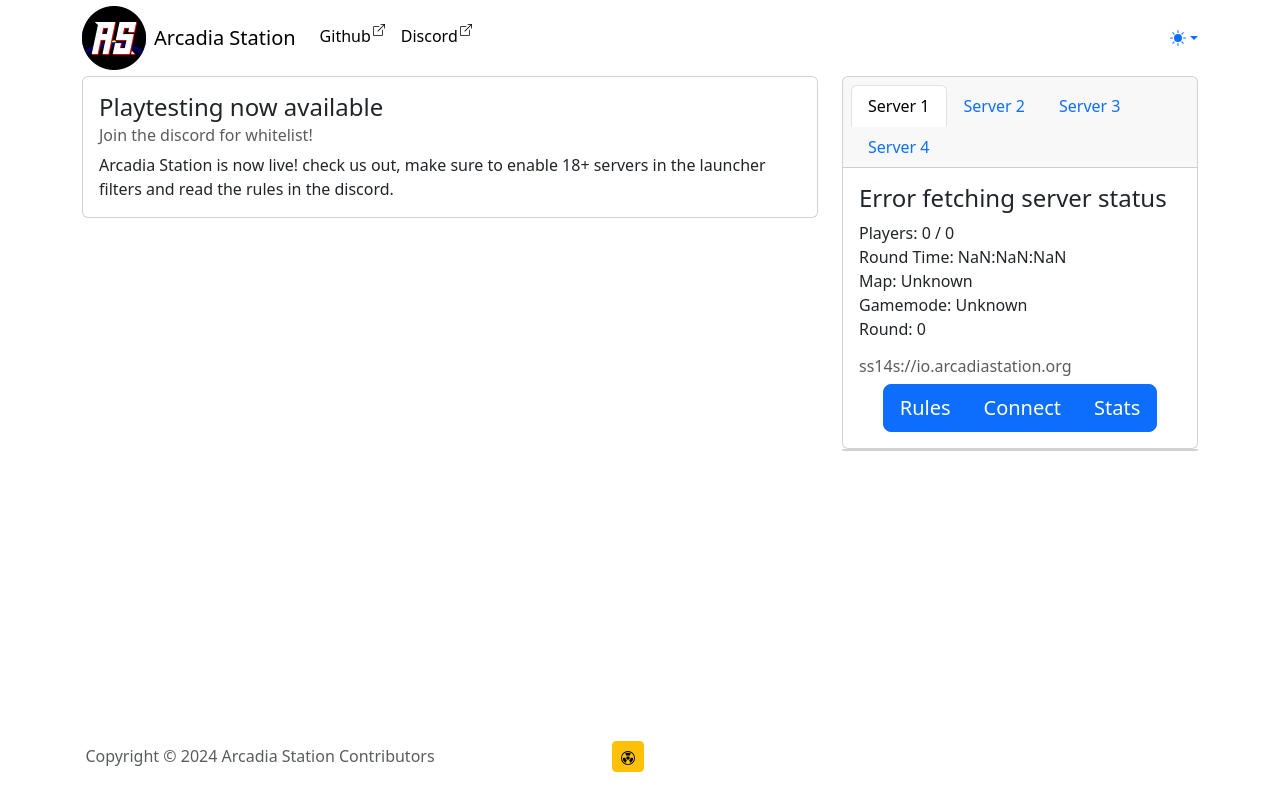
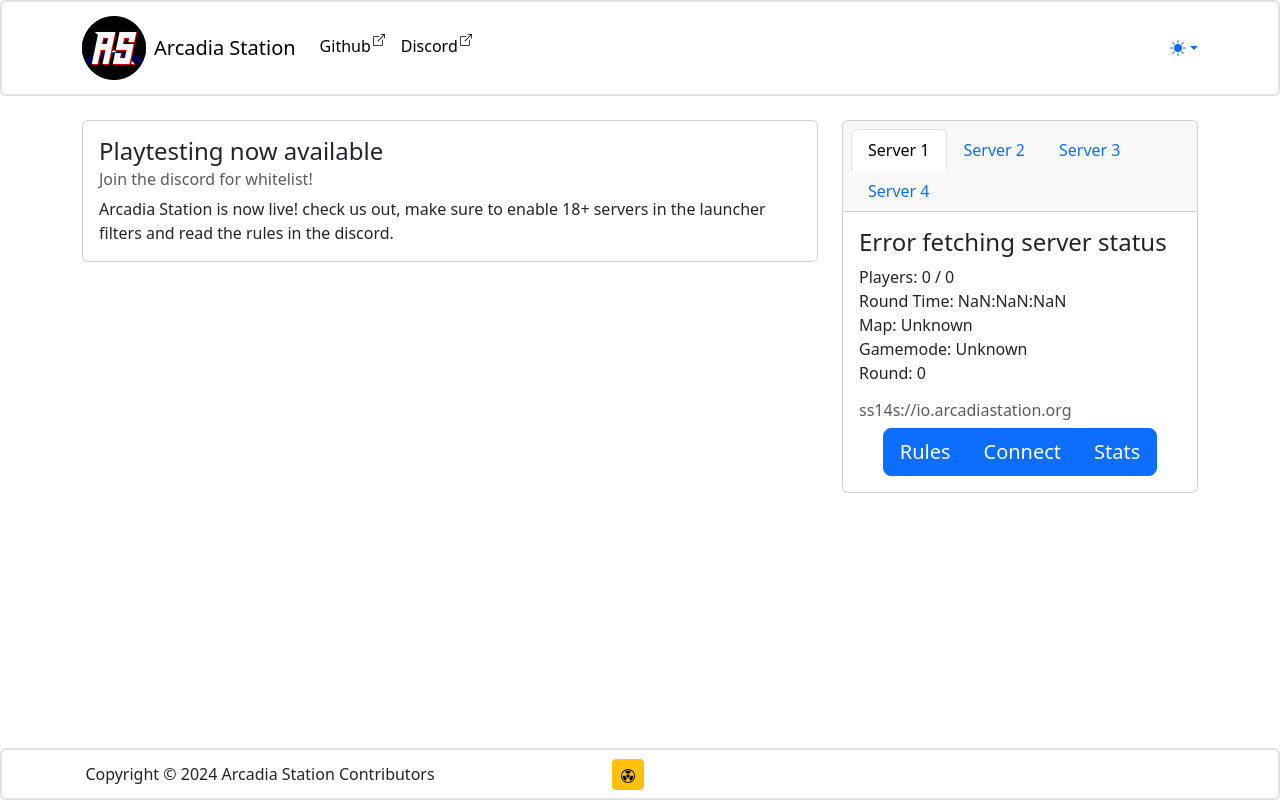
Before and after one commit to ArcadiaStation/arcadiastation.org, a plain HTML site: page index.html in a window 1280 px wide. Drawn offline with nearby package versions, Linux system fonts and the light colour scheme; no server answers.

Commit message:
Update index.html

```diff
--- a/index.html
+++ b/index.html
@@ -114,7 +114,7 @@ Space Station 14 tells the story of an ordinary shift on a space station gone wr
 </head>
 
 <body>
-    <nav class="navbar navbar-expand-md bg-body py-3">
+    <nav class="navbar navbar-expand-md bg-body border rounded border-2 py-4 mb-4">
         <div class="container"><a class="navbar-brand d-flex align-items-center" href="#"><span class="bs-icon-rounded bs-icon-primary d-flex justify-content-center align-items-center me-2 bs-icon" style="width: 64px;"><img src="assets/img/icon-128x128.png" style="width: 64px;"></span><span>Arcadia Station</span></a><button data-bs-toggle="collapse" class="navbar-toggler" data-bs-target="#navcol-1"><span class="visually-hidden">Toggle navigation</span><span class="navbar-toggler-icon"></span></button>
             <div class="collapse navbar-collapse" id="navcol-1">
                 <ul class="navbar-nav me-auto">
@@ -193,7 +193,6 @@ Space Station 14 tells the story of an ordinary shift on a space station gone wr
                         </div>
                     </div>
                 </div>
-                <div class="card"></div>
             </div>
         </div>
     </div>
@@ -261,11 +260,11 @@ Space Station 14 tells the story of an ordinary shift on a space station gone wr
             </div>
         </div>
     </div>
-    <footer class="text-center py-4 fixed-bottom">
+    <footer class="text-center bg-body border rounded border-2 py-1 fixed-bottom">
         <div class="container">
             <div class="row row-cols-1 row-cols-lg-3">
                 <div class="col">
-                    <p class="text-muted my-2">Copyright&nbsp;© 2024 Arcadia Station Contributors</p>
+                    <p class="my-2">Copyright&nbsp;© 2024 Arcadia Station Contributors</p>
                 </div>
                 <div class="col">
                     <ul class="list-inline my-2">
```
